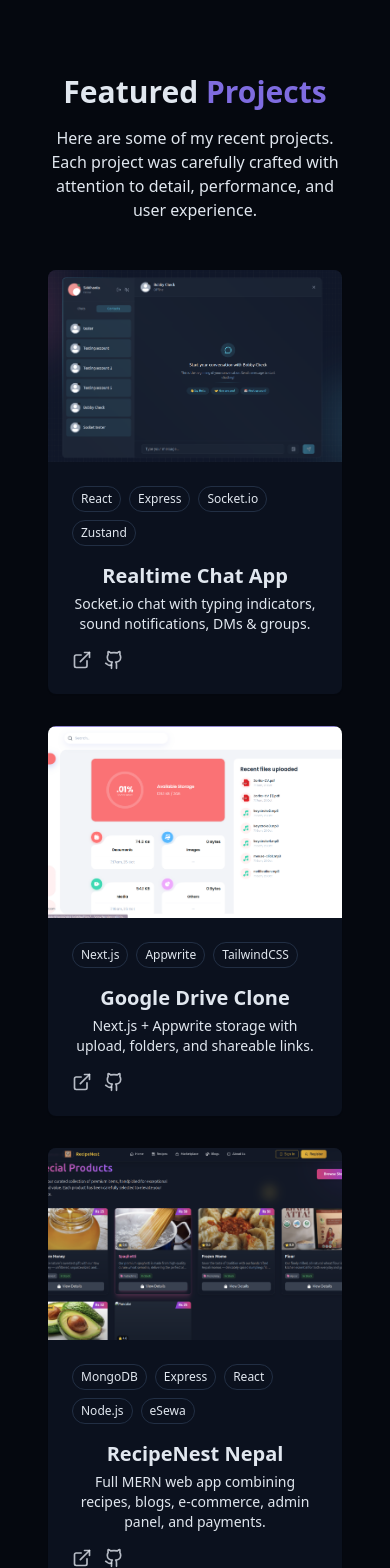
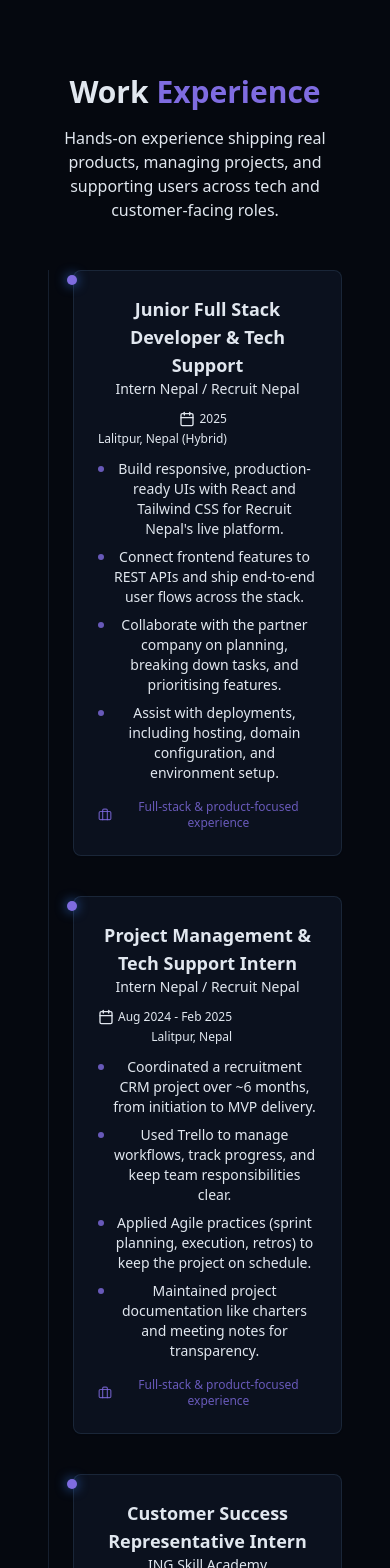
Before and after one commit to SiddhantaShrestha/SiddhantaPortfolio, a React (Vite) app: page / in a window 390 px wide. Shown: the part 5040-6608 px from the top of the page. Built offline with nearby package versions, Linux system fonts and the light colour scheme.

Commit message:
experience and professional projects

```diff
--- /dev/null
+++ b/src/components/ExperienceSection.jsx
@@ -0,0 +1,101 @@
+import { Briefcase, Calendar } from "lucide-react";
+
+const experiences = [
+  {
+    role: "Junior Full Stack Developer & Tech Support",
+    company: "Intern Nepal / Recruit Nepal",
+    period: "2025",
+    location: "Lalitpur, Nepal (Hybrid)",
+    points: [
+      "Build responsive, production-ready UIs with React and Tailwind CSS for Recruit Nepal's live platform.",
+      "Connect frontend features to REST APIs and ship end-to-end user flows across the stack.",
+      "Collaborate with the partner company on planning, breaking down tasks, and prioritising features.",
+      "Assist with deployments, including hosting, domain configuration, and environment setup.",
+    ], // derived from CV :contentReference[oaicite:0]{index=0}
+  },
+  {
+    role: "Project Management & Tech Support Intern",
+    company: "Intern Nepal / Recruit Nepal",
+    period: "Aug 2024 - Feb 2025",
+    location: "Lalitpur, Nepal",
+    points: [
+      "Coordinated a recruitment CRM project over ~6 months, from initiation to MVP delivery.",
+      "Used Trello to manage workflows, track progress, and keep team responsibilities clear.",
+      "Applied Agile practices (sprint planning, execution, retros) to keep the project on schedule.",
+      "Maintained project documentation like charters and meeting notes for transparency.",
+    ], // derived from CV :contentReference[oaicite:1]{index=1}
+  },
+  {
+    role: "Customer Success Representative Intern",
+    company: "ING Skill Academy",
+    period: "Feb 2024 - Jun 2024",
+    location: "New Baneshwor, Kathmandu",
+    points: [
+      "Supported customer relationships by addressing inquiries and assisting with onboarding.",
+      "Gathered customer feedback and collaborated with the team to enhance satisfaction and retention.",
+    ], // derived from CV :contentReference[oaicite:2]{index=2}
+  },
+];
+
+export const ExperienceSection = () => {
+  return (
+    <section id="experience" className="py-24 px-4 relative">
+      <div className="container mx-auto max-w-5xl">
+        <h2 className="text-3xl md:text-4xl font-bold mb-4 text-center">
+          Work <span className="text-primary">Experience</span>
+        </h2>
+
+        <p className="text-center text-muted-foreground mb-12 max-w-2xl mx-auto">
+          Hands-on experience shipping real products, managing projects, and
+          supporting users across tech and customer-facing roles.
+        </p>
+
+        <div className="relative border-l border-border/60 pl-6 space-y-10">
+          {experiences.map((exp, index) => (
+            <div key={index} className="relative">
+              {/* timeline dot */}
+              <span className="absolute -left-[11px] flex h-5 w-5 items-center justify-center">
+                <span className="h-2.5 w-2.5 rounded-full bg-primary shadow-[0_0_12px_rgba(59,130,246,0.8)]" />
+              </span>
+
+              <div className="bg-card rounded-lg shadow-xs card-hover border border-border/70 p-6">
+                <div className="flex flex-wrap items-center justify-between gap-3 mb-2">
+                  <div>
+                    <h3 className="text-lg md:text-xl font-semibold">
+                      {exp.role}
+                    </h3>
+                    <p className="text-sm text-muted-foreground">
+                      {exp.company}
+                    </p>
+                  </div>
+
+                  <div className="text-right text-xs md:text-sm text-muted-foreground flex flex-col items-end gap-1">
+                    <span className="inline-flex items-center gap-1">
+                      <Calendar className="h-4 w-4" />
+                      {exp.period}
+                    </span>
+                    <span>{exp.location}</span>
+                  </div>
+                </div>
+
+                <ul className="mt-3 space-y-2 text-sm text-muted-foreground">
+                  {exp.points.map((point, i) => (
+                    <li key={i} className="flex gap-2">
+                      <span className="mt-[7px] h-1.5 w-1.5 rounded-full bg-primary/80 shrink-0" />
+                      <span>{point}</span>
+                    </li>
+                  ))}
+                </ul>
+
+                <div className="mt-4 inline-flex items-center gap-2 text-xs text-primary/80">
+                  <Briefcase className="h-4 w-4" />
+                  <span>Full-stack & product-focused experience</span>
+                </div>
+              </div>
+            </div>
+          ))}
+        </div>
+      </div>
+    </section>
+  );
+};
--- a/src/components/ProjectsSection.jsx
+++ b/src/components/ProjectsSection.jsx
@@ -1,4 +1,24 @@
 import { ArrowRight, ExternalLink, Github } from "lucide-react";
+
+const professionalProjects = [
+  {
+    id: "recruit-nepal",
+    title: "Recruit Nepal – AI-Powered Recruitment Platform",
+    description:
+      "A full-scale recruitment platform featuring AI-powered CV scoring, JD–CV matching, Easy Apply, recruiter dashboards, automated emails, and CV builder.",
+    image: "/projects/recruitnepal.png", // add to /public/projects
+    tags: [
+      "Next.js",
+      "TypeScript",
+      "Node.js",
+      "Express",
+      "PostgreSQL",
+      "AI/LLM",
+    ],
+    demoUrl: "https://recruitnepal.com",
+    role: "Full-Stack Developer (Founding Team)",
+  },
+];
 
 const projects = [
   {
@@ -6,7 +26,7 @@ const projects = [
     title: "Realtime Chat App",
     description:
       "Socket.io chat with typing indicators, sound notifications, DMs & groups.",
-    image: "/projects/realtimechatapp.png", // add a screenshot to /public/projects
+    image: "/projects/realtimechatapp.png",
     tags: ["React", "Express", "Socket.io", "Zustand"],
     demoUrl: "https://chat-app-vx2yk.sevalla.app/",
     githubUrl: "https://github.com/SiddhantaShrestha/Chat-app",
@@ -16,7 +36,7 @@ const projects = [
     title: "Google Drive Clone",
     description:
       "Next.js + Appwrite storage with upload, folders, and shareable links.",
-    image: "/projects/storeit.png", // add a screenshot to /public/projects
+    image: "/projects/storeit.png",
     tags: ["Next.js", "Appwrite", "TailwindCSS"],
     demoUrl: "https://google-drive-clone-woad.vercel.app/",
     githubUrl: "https://github.com/SiddhantaShrestha/Google_Drive_clone",
@@ -38,14 +58,69 @@ export const ProjectsSection = () => {
     <section id="projects" className="py-24 px-4 relative">
       <div className="container mx-auto max-w-5xl">
         <h2 className="text-3xl md:text-4xl font-bold mb-4 text-center">
-          {" "}
-          Featured <span className="text-primary"> Projects </span>
+          Featured <span className="text-primary">Projects</span>
         </h2>
 
         <p className="text-center text-muted-foreground mb-12 max-w-2xl mx-auto">
-          Here are some of my recent projects. Each project was carefully
-          crafted with attention to detail, performance, and user experience.
+          A mix of professional and personal projects, built with modern
+          technologies and a focus on clean, scalable architecture.
         </p>
+
+        {/* PROFESSIONAL PROJECT SECTION */}
+        <h3 className="text-xl font-semibold mb-6">Professional Project</h3>
+
+        <div className="max-w-3xl mx-auto mb-12">
+          {professionalProjects.map((project) => (
+            <div
+              key={project.id}
+              className="group bg-card rounded-lg overflow-hidden shadow-xs card-hover border border-border"
+            >
+              <div className="h-48 overflow-hidden relative">
+                <img
+                  src={project.image}
+                  alt={project.title}
+                  className="w-full h-full object-cover transition-transform duration-500 group-hover:scale-110"
+                />
+                <span className="absolute top-3 left-3 bg-primary text-white text-xs px-3 py-1 rounded-full">
+                  Professional
+                </span>
+              </div>
+
+              <div className="p-6">
+                <h3 className="text-xl font-semibold mb-1">{project.title}</h3>
+                <p className="text-xs text-muted-foreground mb-2">
+                  {project.role}
+                </p>
+
+                <p className="text-muted-foreground text-sm mb-4">
+                  {project.description}
+                </p>
+
+                <div className="flex flex-wrap gap-2 mb-4">
+                  {project.tags.map((tag) => (
+                    <span
+                      key={tag}
+                      className="px-2 py-1 text-xs font-medium border rounded-full bg-secondary text-secondary-foreground"
+                    >
+                      {tag}
+                    </span>
+                  ))}
+                </div>
+
+                <a
+                  href={project.demoUrl}
+                  target="_blank"
+                  className="text-foreground/80 hover:text-primary transition-colors duration-300"
+                >
+                  <ExternalLink size={20} />
+                </a>
+              </div>
+            </div>
+          ))}
+        </div>
+
+        {/* PERSONAL PROJECTS */}
+        <h3 className="text-xl font-semibold mb-6">Personal Projects</h3>
 
         <div className="grid grid-cols-1 md:grid-cols-2 lg:grid-cols-3 gap-8">
           {projects.map((project, key) => (
@@ -64,17 +139,20 @@ export const ProjectsSection = () => {
               <div className="p-6">
                 <div className="flex flex-wrap gap-2 mb-4">
                   {project.tags.map((tag) => (
-                    <span className="px-2 py-1 text-xs font-medium border rounded-full bg-secondary text-secondary-foreground">
+                    <span
+                      key={tag}
+                      className="px-2 py-1 text-xs font-medium border rounded-full bg-secondary text-secondary-foreground"
+                    >
                       {tag}
                     </span>
                   ))}
                 </div>
 
-                <h3 className="text-xl font-semibold mb-1"> {project.title}</h3>
+                <h3 className="text-xl font-semibold mb-1">{project.title}</h3>
                 <p className="text-muted-foreground text-sm mb-4">
                   {project.description}
                 </p>
-                <div className="flex justify-between items-center">
+
                 <div className="flex space-x-3">
                   <a
                     href={project.demoUrl}
@@ -83,6 +161,7 @@ export const ProjectsSection = () => {
                   >
                     <ExternalLink size={20} />
                   </a>
+
                   <a
                     href={project.githubUrl}
                     target="_blank"
@@ -93,10 +172,10 @@ export const ProjectsSection = () => {
                 </div>
               </div>
             </div>
-            </div>
           ))}
         </div>
 
+        {/* CTA */}
         <div className="text-center mt-12">
           <a
             className="cosmic-button w-fit flex items-center mx-auto gap-2"
--- a/src/pages/Home.jsx
+++ b/src/pages/Home.jsx
@@ -7,6 +7,7 @@ import { SkillsSection } from "../components/SkillsSection";
 import { ProjectsSection } from "../components/ProjectsSection";
 import { ContactSection } from "../components/ContactSection";
 import { Footer } from "../components/Footer";
+import { ExperienceSection } from "../components/ExperienceSection";
 
 export const Home = () => {
   return (
@@ -23,6 +24,7 @@ export const Home = () => {
         <HeroSection />
         <AboutSection />
         <SkillsSection />
+        <ExperienceSection />
         <ProjectsSection />
         <ContactSection />
       </main>
```
Also changed, not shown: public/projects/recruitnepal.png (added). Lines whose indentation alone changed are shown as unchanged.
